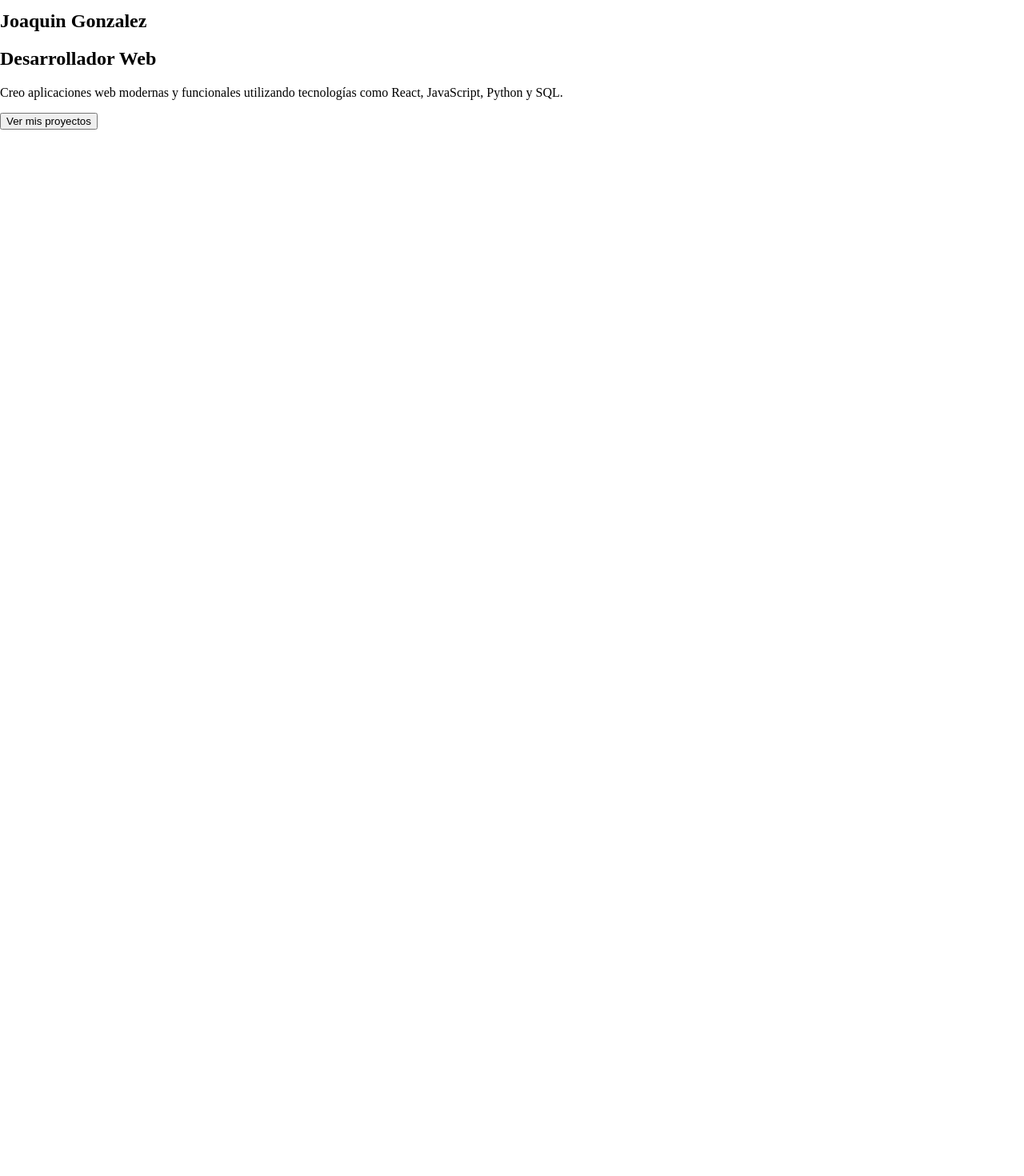
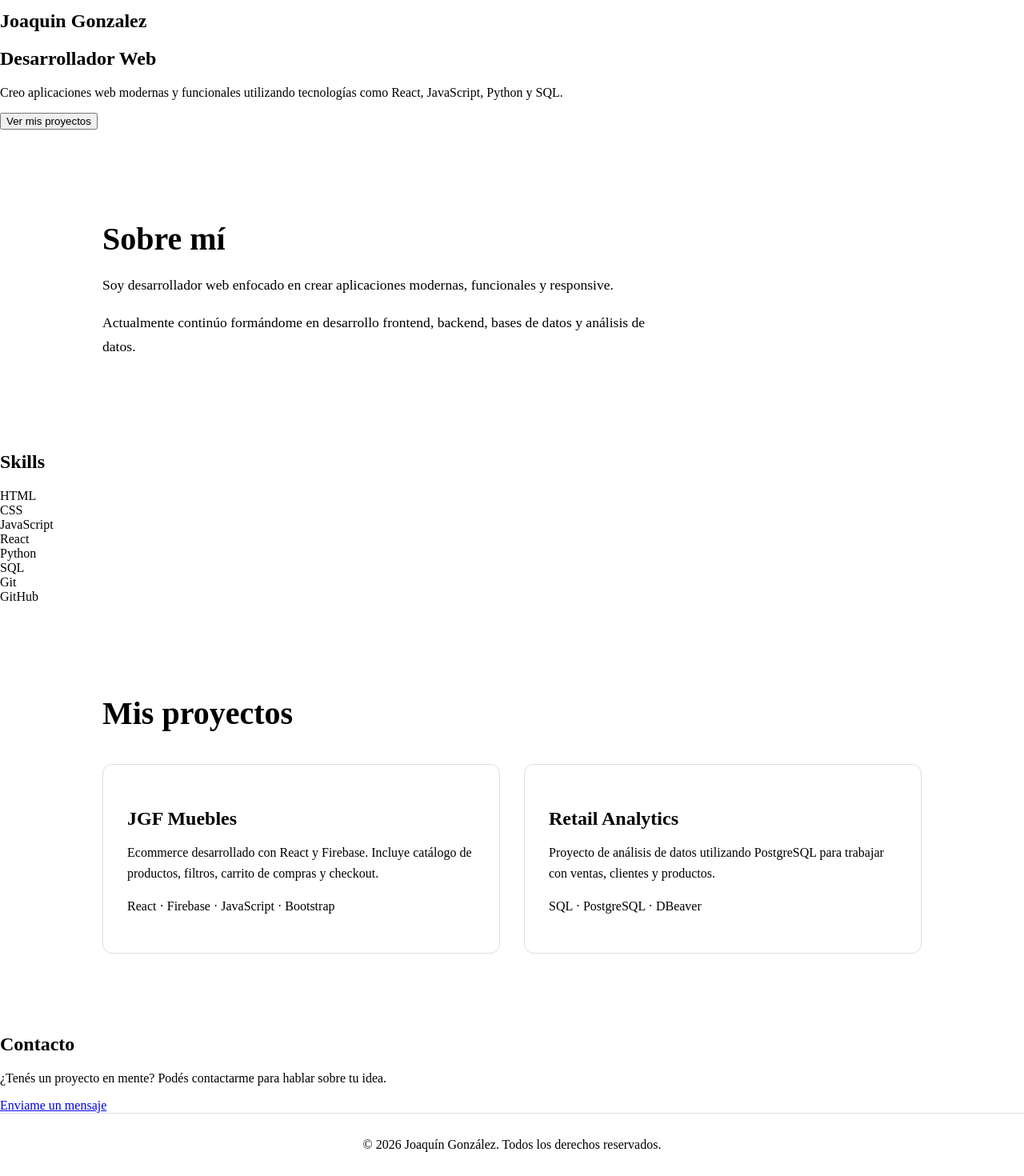
Before and after one commit to joaquingonzalezfonta/personal_portfolio, a React (Vite) app: page / in a window 1280 px wide. Shown: the part 180-1650 px from the top of the page at 80% size. Before the commit the page ends 800 px from the top, so only its background shows below. Built offline with nearby package versions, Linux system fonts and the light colour scheme.

Commit message:
Se agregaron las secciones del portfolio

```diff
--- a/src/App.jsx
+++ b/src/App.jsx
@@ -1,6 +1,11 @@
 import './App.css'
+import About from './components/About/About';
+import Contact from './components/Contact/Contact';
+import Footer from './components/Footer/Footer';
 import Hero from './components/Hero/Hero';
-import Navbar from './components/navbar/NavBar'
+import Navbar from './components/Navbar/NavBar'
+import Projects from './components/Projects/Projects';
+import Skills from './components/Skills/Skills';
 
 function App() {
 
@@ -8,6 +13,11 @@ function App() {
     <>
       <Navbar />
       <Hero />
+      <About />
+      <Skills />
+      <Projects />
+      <Contact />
+      <Footer />
     </>
   )
 }
--- /dev/null
+++ b/src/components/About/About.css
@@ -0,0 +1,15 @@
+.about {
+  padding: 80px 10%;
+}
+
+.about h2 {
+  font-size: 2.5rem;
+  margin-bottom: 20px;
+}
+
+.about p {
+  max-width: 700px;
+  font-size: 1.1rem;
+  line-height: 1.7;
+  margin-bottom: 15px;
+}
--- /dev/null
+++ b/src/components/About/About.jsx
@@ -0,0 +1,23 @@
+import './About.css'
+
+function About() {
+  return (
+    <>
+      <section className='about'>
+        <h2>Sobre mí</h2>
+
+        <p>
+          Soy desarrollador web enfocado en crear aplicaciones modernas,
+          funcionales y responsive.
+        </p>
+
+        <p>
+          Actualmente continúo formándome en desarrollo frontend, backend, bases
+          de datos y análisis de datos.
+        </p>
+      </section>
+    </>
+  );
+}
+
+export default About;
--- /dev/null
+++ b/src/components/Contact/Contact.jsx
@@ -0,0 +1,20 @@
+import './Contact.css'
+
+function Contact() {
+  return (
+    <section className="contact">
+      <h2>Contacto</h2>
+
+      <p>
+        ¿Tenés un proyecto en mente? Podés contactarme para hablar sobre tu
+        idea.
+      </p>
+
+      <a href="mailto:tuemail@email.com">
+        Enviame un mensaje
+      </a>
+    </section>
+  )
+}
+
+export default Contact;
--- /dev/null
+++ b/src/components/Footer/Footer.css
@@ -0,0 +1,9 @@
+.footer {
+  padding: 30px 10%;
+  text-align: center;
+  border-top: 1px solid #ddd;
+}
+
+.footer p {
+  margin: 0;
+}
--- /dev/null
+++ b/src/components/Footer/Footer.jsx
@@ -0,0 +1,11 @@
+import './Footer.css'
+
+function Footer() {
+  return (
+    <footer className="footer">
+      <p>© 2026 Joaquín González. Todos los derechos reservados.</p>
+    </footer>
+  )
+}
+
+export default Footer
--- /dev/null
+++ b/src/components/Projects/Projects.css
@@ -0,0 +1,36 @@
+.projects {
+  padding: 80px 10%;
+}
+
+.projects h2 {
+  font-size: 2.5rem;
+  margin-bottom: 40px;
+}
+
+.projects-container {
+  display: grid;
+  grid-template-columns: repeat(2, 1fr);
+  gap: 30px;
+}
+
+.project-card {
+  padding: 30px;
+  border: 1px solid #ddd;
+  border-radius: 12px;
+}
+
+.project-card h3 {
+  font-size: 1.5rem;
+  margin-bottom: 15px;
+}
+
+.project-card p {
+  line-height: 1.6;
+  margin-bottom: 15px;
+}
+
+@media (max-width: 768px) {
+  .projects-container {
+    grid-template-columns: 1fr;
+  }
+}
--- /dev/null
+++ b/src/components/Projects/Projects.jsx
@@ -0,0 +1,37 @@
+import "./Projects.css";
+
+function Projects() {
+  return (
+    <>
+      <section className="projects">
+        <h2>Mis proyectos</h2>
+
+        <div className="projects-container">
+          <article className="project-card">
+            <h3>JGF Muebles</h3>
+
+            <p>
+              Ecommerce desarrollado con React y Firebase. Incluye catálogo de
+              productos, filtros, carrito de compras y checkout.
+            </p>
+
+            <p>React · Firebase · JavaScript · Bootstrap</p>
+          </article>
+
+          <article className="project-card">
+            <h3>Retail Analytics</h3>
+
+            <p>
+              Proyecto de análisis de datos utilizando PostgreSQL para trabajar
+              con ventas, clientes y productos.
+            </p>
+
+            <p>SQL · PostgreSQL · DBeaver</p>
+          </article>
+        </div>
+      </section>
+    </>
+  );
+}
+
+export default Projects;
--- /dev/null
+++ b/src/components/Skills/Skills.jsx
@@ -0,0 +1,24 @@
+import "./Skills.css";
+
+function Skills() {
+  return (
+    <>
+      <section className="skills">
+        <h2>Skills</h2>
+
+        <div className="skills-container">
+          <div className="skill">HTML</div>
+          <div className="skill">CSS</div>
+          <div className="skill">JavaScript</div>
+          <div className="skill">React</div>
+          <div className="skill">Python</div>
+          <div className="skill">SQL</div>
+          <div className="skill">Git</div>
+          <div className="skill">GitHub</div>
+        </div>
+      </section>
+    </>
+  );
+}
+
+export default Skills;
```
Also changed, not shown: src/components/Contact/Contact.css (added), src/components/Skills/Skills.css (added).
